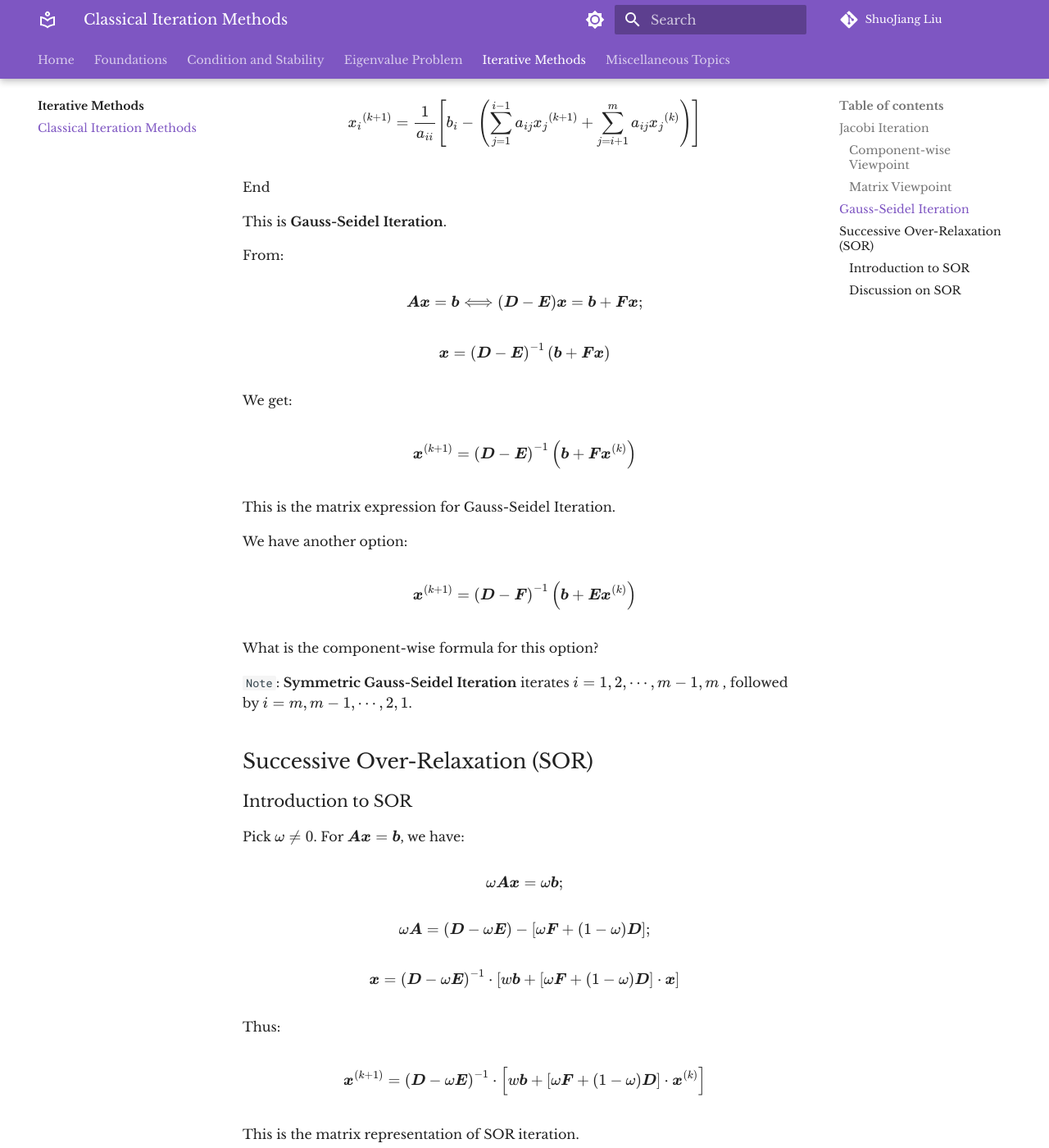
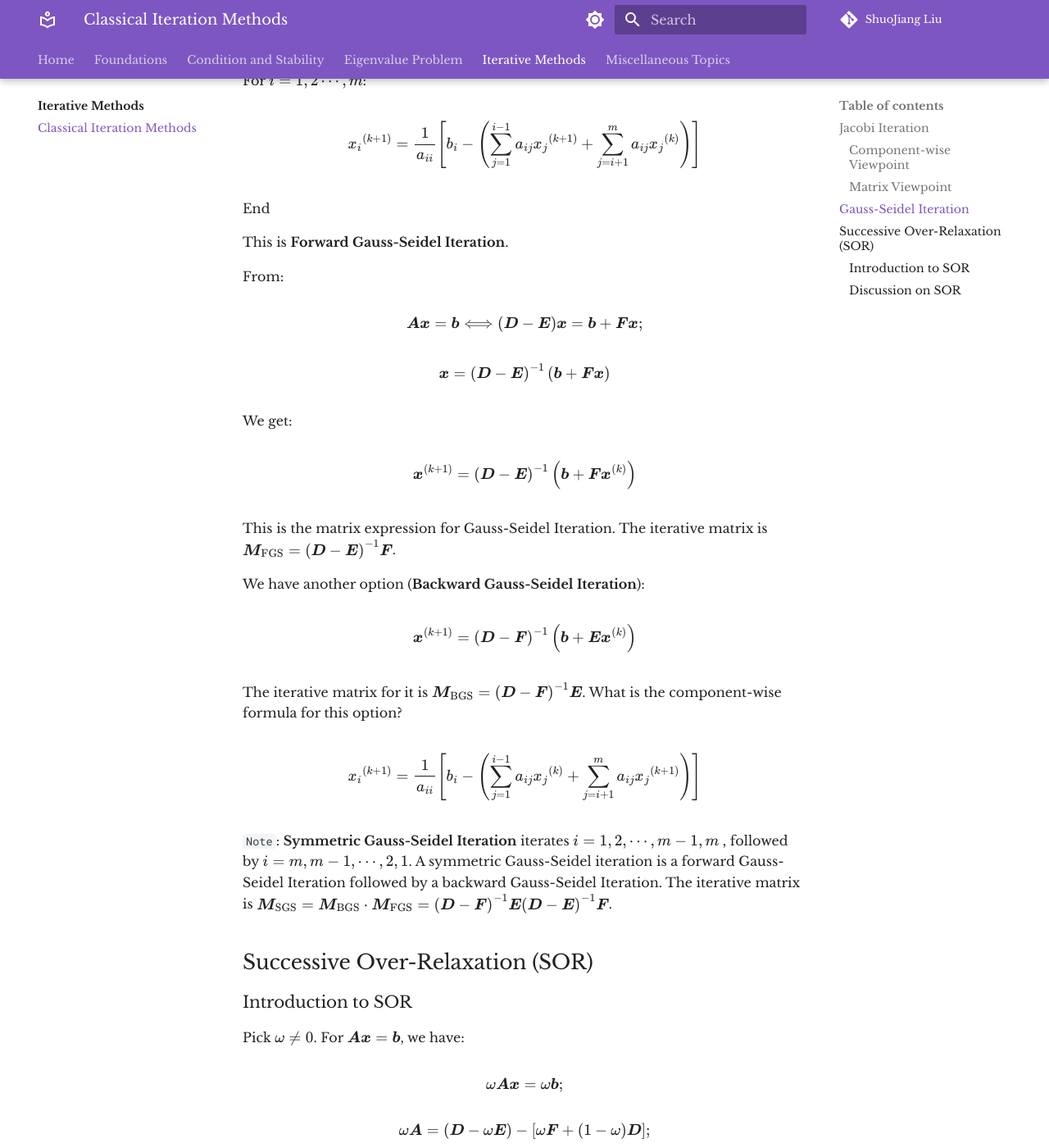
Before and after one commit to LiuShuoJiang/Numerical-Linear-Algebra, an MkDocs documentation site: the page built from docs/Iterative Methods/Classical_Iteration.md, in a window 1280 px wide and 1400 px high, scrolled down 1993 px. Shown: the whole window at 82% size. Built offline with MkDocs 1.6.1 and Material for MkDocs 9.7.7, drawn with Linux system fonts in a browser that asks for light colours; comment, search, counter and statistics services are not loaded; some of the changed text lies outside the part shown.

Commit message:
Update iteration methods section

```diff
--- a/docs/Iterative Methods/Classical_Iteration.md
+++ b/docs/Iterative Methods/Classical_Iteration.md
@@ -72,7 +72,8 @@ $$
 \boldsymbol{x}^{\left( k+1 \right)}=\boldsymbol{D}^{-1}\left[ \boldsymbol{b}+\left( \boldsymbol{E}+\boldsymbol{F} \right) \boldsymbol{x}^{\left( k \right)} \right]
 $$
 
-This is the matrix representation for Jacobi Iteration.
+This is the matrix representation for Jacobi Iteration. The iterative matrix is $\boldsymbol{M}_{\mathrm{jacobi}}=\boldsymbol{D}^{-1}\left( \boldsymbol{E}+\boldsymbol{F} \right)$.
+
 
 ## Gauss-Seidel Iteration
 
@@ -86,7 +87,7 @@ $$
 
 End
 
-This is **Gauss-Seidel Iteration**.
+This is **Forward Gauss-Seidel Iteration**.
 
 From:
 
@@ -104,17 +105,21 @@ $$
 \boldsymbol{x}^{\left( k+1 \right)}=\left( \boldsymbol{D}-\boldsymbol{E} \right) ^{-1}\left( \boldsymbol{b}+\boldsymbol{Fx}^{\left( k \right)} \right)
 $$
 
-This is the matrix expression for Gauss-Seidel Iteration.
+This is the matrix expression for Gauss-Seidel Iteration. The iterative matrix is $\boldsymbol{M}_{\mathrm{FGS}}=\left( \boldsymbol{D}-\boldsymbol{E} \right) ^{-1}\boldsymbol{F}$.
 
-We have another option:
+We have another option (**Backward Gauss-Seidel Iteration**):
 
 $$
 \boldsymbol{x}^{\left( k+1 \right)}=\left( \boldsymbol{D}-\boldsymbol{F} \right) ^{-1}\left( \boldsymbol{b}+\boldsymbol{Ex}^{\left( k \right)} \right)
 $$
 
-What is the component-wise formula for this option?
+The iterative matrix for it is $\boldsymbol{M}_{\mathrm{BGS}}=\left( \boldsymbol{D}-\boldsymbol{F} \right) ^{-1}\boldsymbol{E}$. What is the component-wise formula for this option?
 
-`Note`: **Symmetric Gauss-Seidel Iteration** iterates $i=1,2,\cdots ,m-1,m$ , followed by $i=m,m-1,\cdots ,2,1$.
+$$
+{x_i}^{\left( k+1 \right)}=\frac{1}{a_{ii}}\left[ b_i-\left( \sum_{j=1}^{i-1}{a_{ij}{x_j}^{\left( k \right)}}+\sum_{j=i+1}^m{a_{ij}{x_j}^{\left( k+1 \right)}} \right) \right]
+$$
+
+`Note`: **Symmetric Gauss-Seidel Iteration** iterates $i=1,2,\cdots ,m-1,m$ , followed by $i=m,m-1,\cdots ,2,1$. A symmetric Gauss-Seidel iteration is a forward Gauss-Seidel Iteration followed by a backward Gauss-Seidel Iteration. The iterative matrix is $\boldsymbol{M}_{\mathrm{SGS}}=\boldsymbol{M}_{\mathrm{BGS}}\cdot \boldsymbol{M}_{\mathrm{FGS}}=\left( \boldsymbol{D}-\boldsymbol{F} \right) ^{-1}\boldsymbol{E}\left( \boldsymbol{D}-\boldsymbol{E} \right) ^{-1}\boldsymbol{F}$.
 
 ## Successive Over-Relaxation (SOR)
 
```
Also changed, not shown: docs/Iterative Methods/Introduction_to_Iteration.md (added, +125 -0 lines), docs/Iterative Methods/README.md (+2 -0 lines).
